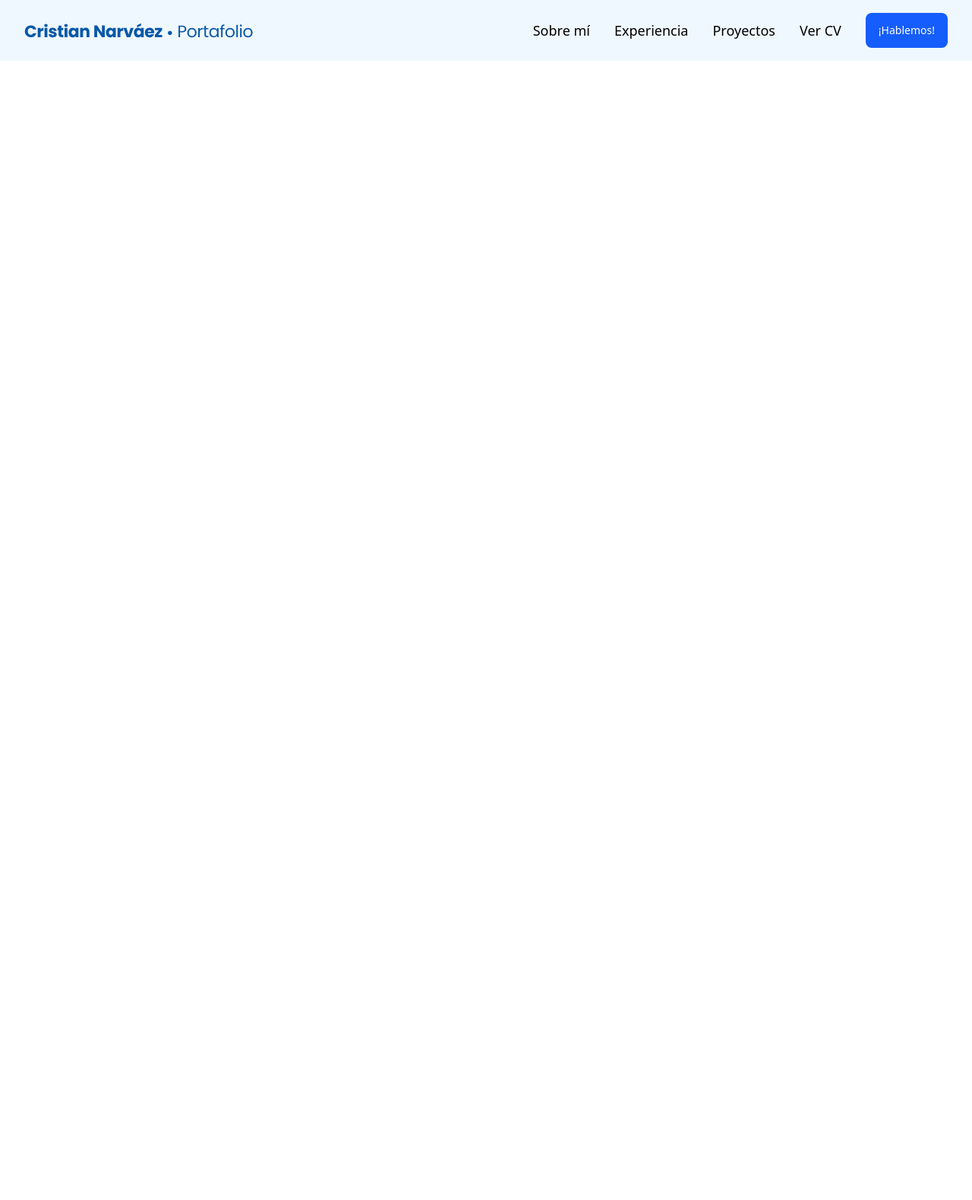
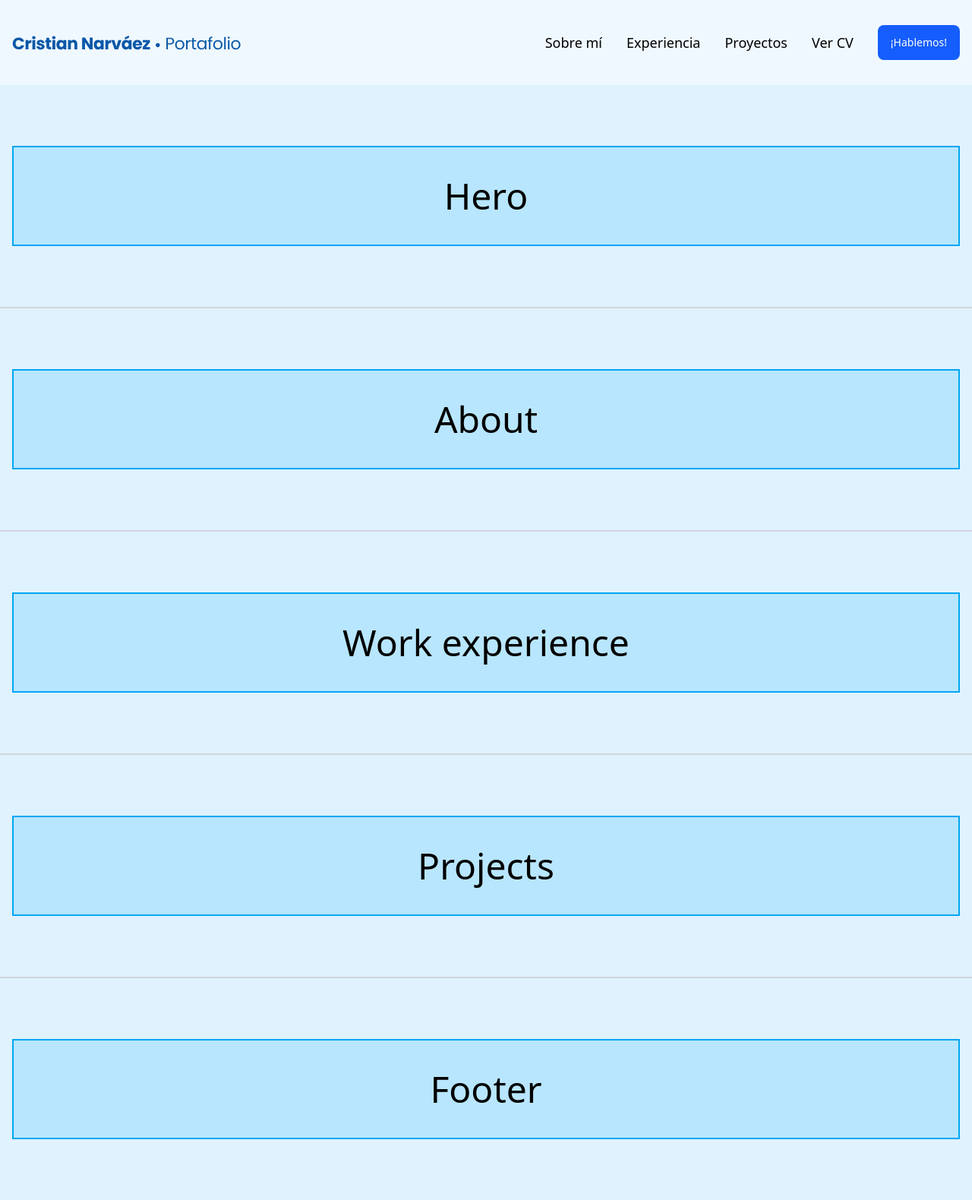
Before and after one commit to ux-cristian/portfolio, an Astro site: page / in a window 1280 px wide. Shown: the whole page at 76% size. Before the commit the page ends 800 px from the top, so only its background shows below. Built offline with nearby package versions, Linux system fonts and the light colour scheme; Astro itself is replaced by a stand-in of ours.

Commit message:
add: plantillas para cada sección del protafolio

```diff
--- a/src/components/Header.astro
+++ b/src/components/Header.astro
@@ -13,7 +13,7 @@ import Button from "../uikit/atoms/Button.astro";
 3. Ir a inicio cuando se precione el logo
 4. Refactorizar colores
 -->
-<header class="px-8 bg-sky-100/50 backdrop-blur-lg">
+<header class="py-8 bg-sky-100/50 backdrop-blur-lg">
   <Container>
     <Image src={logo} alt="logo del portafolio" />
     <div class="flex gap-2 items-center">
--- a/src/layouts/Container.astro
+++ b/src/layouts/Container.astro
@@ -1,3 +1,3 @@
-<div class="container flex justify-between mx-auto py-4">
+<div class="container flex justify-between mx-auto px-4">
     <slot />
 </div>
--- a/src/pages/index.astro
+++ b/src/pages/index.astro
@@ -1,8 +1,18 @@
 ---
 import Layout from '../layouts/Layout.astro';
 import Header from "../components/Header.astro";
+import Hero from '../sections/Hero.astro';
+import About from '../sections/About.astro';
+import WorkExperience from '../sections/WorkExperience.astro';
+import Projects from '../sections/Projects.astro';
+import Footer from '../sections/Footer.astro';
 ---
 
 <Layout>
     <Header />
+    <Hero />
+    <About />
+    <WorkExperience />
+    <Projects />
+    <Footer />
 </Layout>
--- /dev/null
+++ b/src/sections/About.astro
@@ -0,0 +1,11 @@
+---
+import Container from "../layouts/Container.astro";
+---
+
+<section class="flex py-20 w-full bg-sky-100 border-t-2 border-gray-300">
+  <Container>
+    <div class="flex w-full items-center border-2 border-sky-500">
+      <p class="w-full py-10 font-sans text-5xl text-center bg-sky-200">About</p>
+    </div>
+  </Container>
+</section>
--- /dev/null
+++ b/src/sections/Footer.astro
@@ -0,0 +1,11 @@
+---
+import Container from "../layouts/Container.astro";
+---
+
+<section class="flex py-20 w-full bg-sky-100 border-t-2 border-gray-300">
+  <Container>
+    <div class="flex w-full items-center border-2 border-sky-500">
+      <p class="w-full py-10 font-sans text-5xl text-center bg-sky-200">Footer</p>
+    </div>
+  </Container>
+</section>
--- /dev/null
+++ b/src/sections/Hero.astro
@@ -0,0 +1,11 @@
+---
+import Container from "../layouts/Container.astro";
+---
+
+<section class="flex py-20 w-full bg-sky-100">
+  <Container>
+    <div class="flex w-full items-center border-2 border-sky-500">
+      <p class="w-full py-10 font-sans text-5xl text-center bg-sky-200">Hero</p>
+    </div>
+  </Container>
+</section>
--- /dev/null
+++ b/src/sections/Projects.astro
@@ -0,0 +1,11 @@
+---
+import Container from "../layouts/Container.astro";
+---
+
+<section class="flex py-20 w-full bg-sky-100 border-t-2 border-gray-300">
+  <Container>
+    <div class="flex w-full items-center border-2 border-sky-500">
+      <p class="w-full py-10 font-sans text-5xl text-center bg-sky-200">Projects</p>
+    </div>
+  </Container>
+</section>
--- /dev/null
+++ b/src/sections/WorkExperience.astro
@@ -0,0 +1,11 @@
+---
+import Container from "../layouts/Container.astro";
+---
+
+<section class="flex py-20 w-full bg-sky-100 border-t-2 border-gray-300">
+  <Container>
+    <div class="flex w-full items-center border-2 border-sky-500">
+      <p class="w-full py-10 font-sans text-5xl text-center bg-sky-200">Work experience</p>
+    </div>
+  </Container>
+</section>
```
Also changed, not shown: src/pages/404.astro (added).
